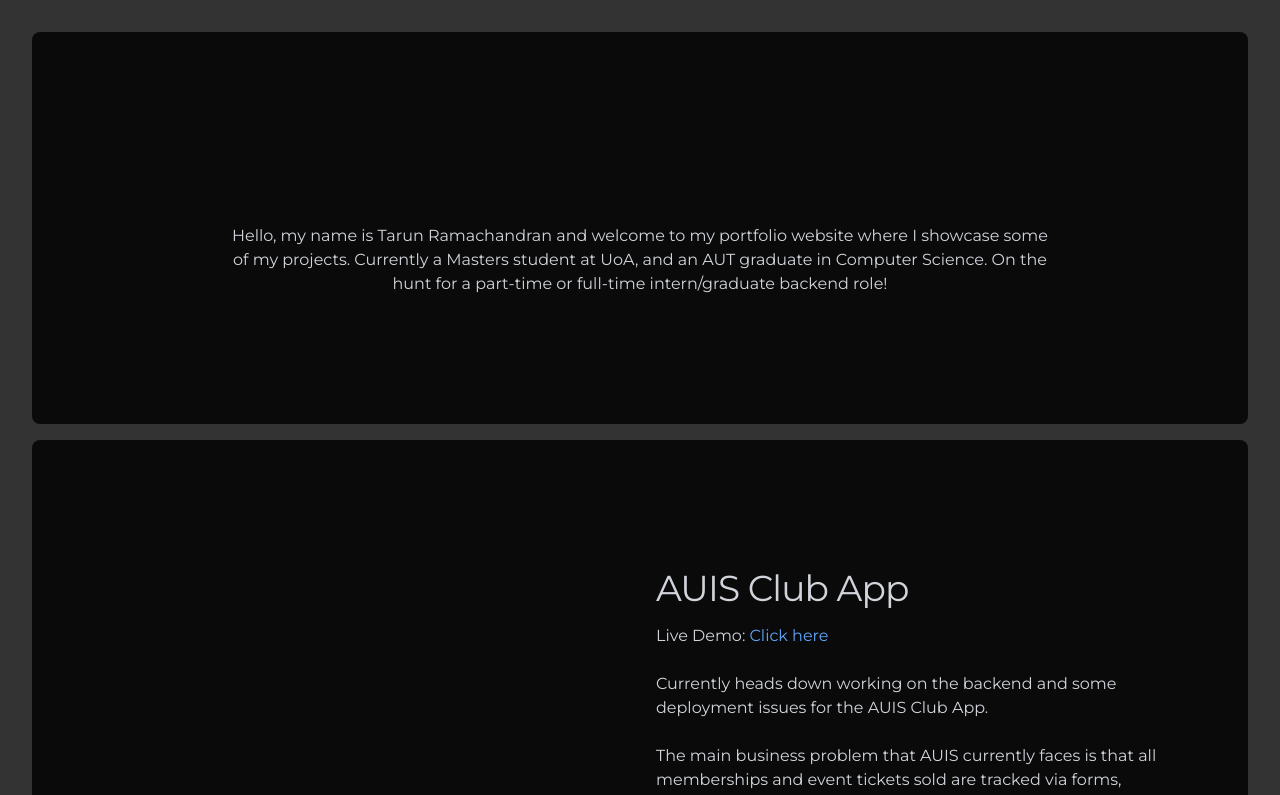
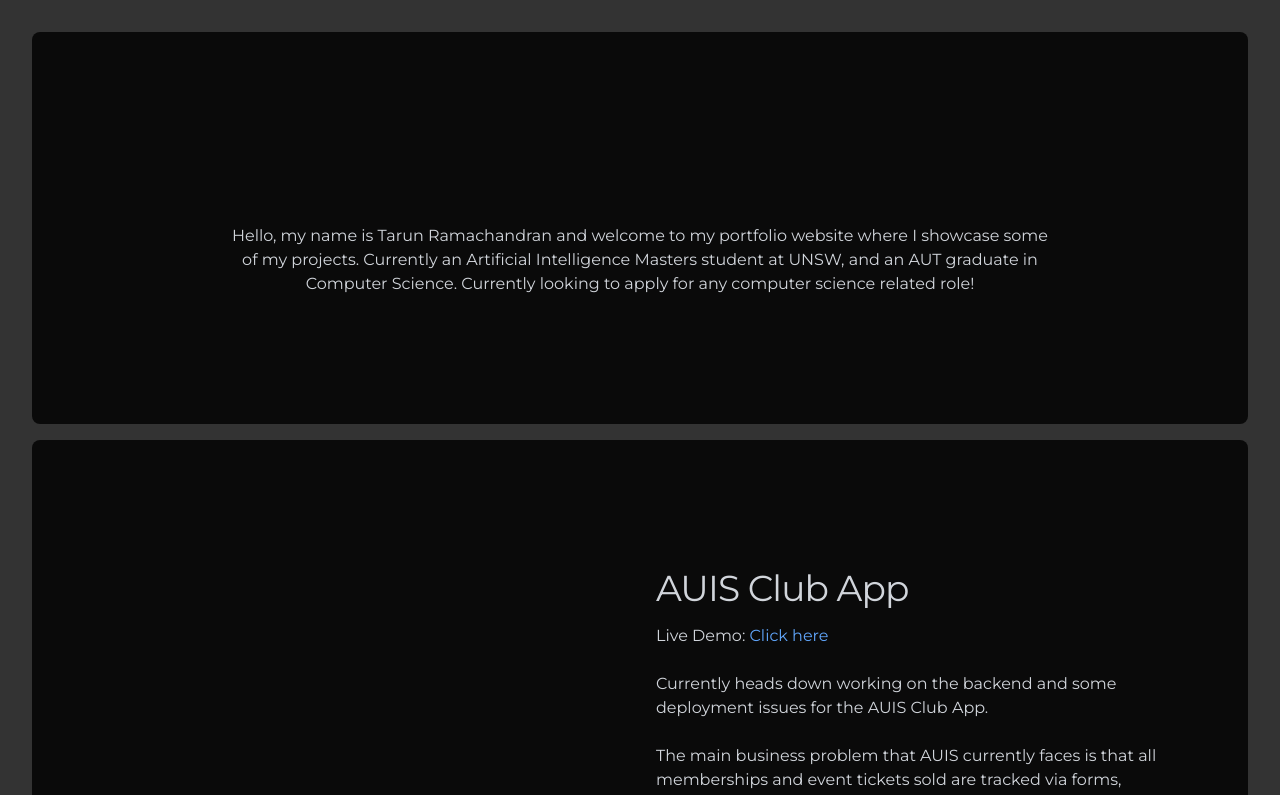
Before and after one commit to Ratchet7x5/Ratchet7x5.github.io, a React (Vite) app in the folder ratchet7x5.github.io/: page / in a window 1280 px wide. Shown: the top 795 px of the page. Built offline with nearby package versions, Linux system fonts and the light colour scheme; the HTML template or start-up script is replaced by a standard one.

Commit message:
fix missing UNSW description

```diff
--- a/ratchet7x5.github.io/src/App.jsx
+++ b/ratchet7x5.github.io/src/App.jsx
@@ -23,9 +23,10 @@ function App() {
           <div class="">
             <p class="mt-4 text-gray-300">
               Hello, my name is Tarun Ramachandran and welcome to my portfolio
-              website where I showcase some of my projects. Currently a Masters
-              student at UoA, and an AUT graduate in Computer Science. On the
-              hunt for a part-time or full-time intern/graduate backend role!
+              website where I showcase some of my projects. Currently an
+              Artificial Intelligence Masters student at UNSW, and an AUT
+              graduate in Computer Science. Currently looking to apply for any
+              computer science related role!
             </p>
           </div>
         </div>
```
